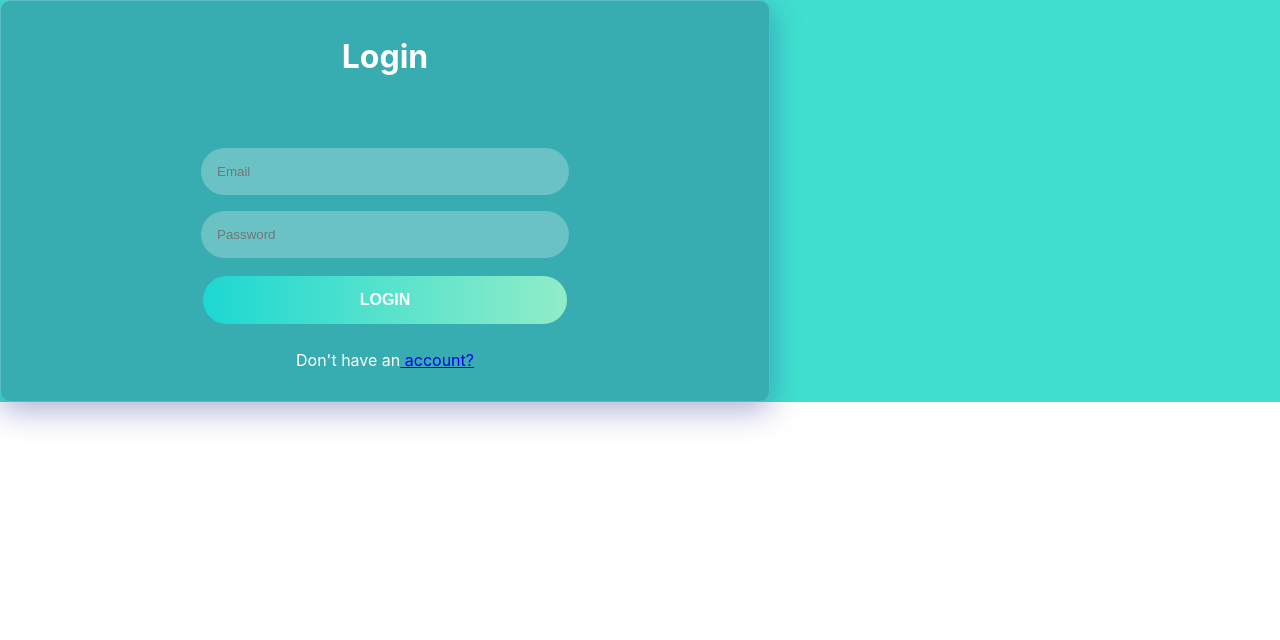
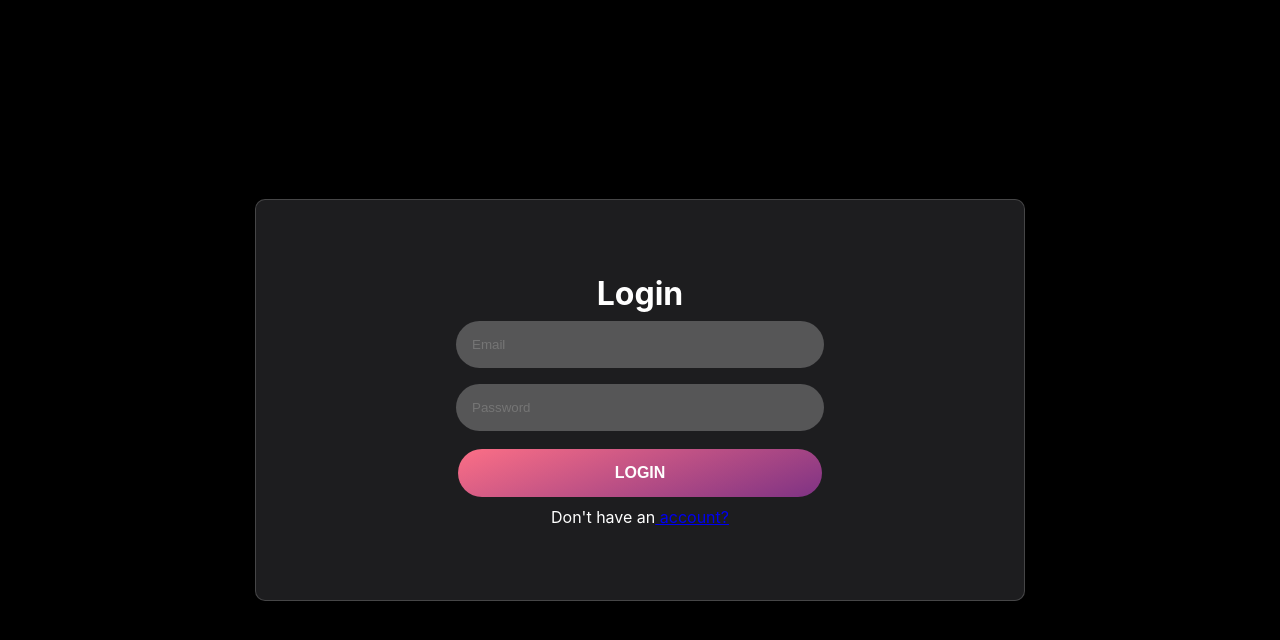
Before and after one commit to 007Steve/Music-Player-Frontend, a React (Create React App) app: page /login in a window 1280 px wide. Shown: the top 640 px of the page. Built offline with nearby package versions, Linux system fonts and the light colour scheme; no server answers.

Commit message:
updated css

```diff
--- a/src/index.css
+++ b/src/index.css
@@ -1,3 +1,7 @@
+*{
+  margin: 0;
+  padding: 0;
+}
 body {
   margin: 0;
   font-family: -apple-system, BlinkMacSystemFont, 'Segoe UI', 'Roboto', 'Oxygen',
--- a/src/styles/Banner.css
+++ b/src/styles/Banner.css
@@ -44,18 +44,28 @@
   background-color: #ef680e;
   background-image: linear-gradient(0deg, #ef680e 0%, #f2a400 100%);
 }
-.Kupla{
+.Kupla {
   background-color: #fc6f86;
   background-image: linear-gradient(160deg, #fc6f86 0%, #220682 100%);
-
 }
-.chromonicci{
+.chromonicci {
   background-color: #2a5664;
   background-image: linear-gradient(0deg, #2a5664 0%, #4a9090 100%);
-
 }
-.Monma{
+.Monma {
   background-color: #1827eb;
   background-image: linear-gradient(0deg, #1827eb 0%, #f47bfc 100%);
+}
 
+@media only screen and (max-width: 600px) {
+  .banner__container {
+    width: 40%;
   }
+  .banner__image{
+
+height: 90px;
+  }
+  .banner__songInfo{
+    margin: 0;
+  }
+}
--- a/src/styles/Card.css
+++ b/src/styles/Card.css
@@ -12,7 +12,7 @@
   ); */
   border-radius: 10px;
   margin: 0.5rem;
-  /* max-width: 90vw; */
+width: 100vw;
 }
 .card:hover {
   cursor: pointer;
@@ -52,3 +52,9 @@
   margin-left: 0.5rem;
   text-align: center;
 }
+
+@media only screen and (max-width: 600px) {
+  .card {
+    width: 90vw;
+  }
+}
--- a/src/styles/Container.css
+++ b/src/styles/Container.css
@@ -5,8 +5,7 @@
 }
 .container__songContainer {
   background-color: crimson;
-  height: 39vh;
-  max-height: 59vh;
+  /* height: 50vh; */
   background: rgba(0, 0, 0, 0.25);
   backdrop-filter: blur(4px);
   -webkit-backdrop-filter: blur(4px);
@@ -15,3 +14,4 @@
 .container__songContainer::-webkit-scrollbar {
   display: none;
 }
+/* mobile */
--- a/src/styles/Form.css
+++ b/src/styles/Form.css
@@ -1,16 +1,14 @@
 .form__div {
   display: flex;
   justify-content: center;
-  background: rgba(36, 52, 102, 0.295);
-  box-shadow: 0 8px 32px 0 rgba(31, 38, 135, 0.37);
-  backdrop-filter: blur(4px);
-  -webkit-backdrop-filter: blur(4px);
+  background-color: #1d1d1f;
   border-radius: 10px;
   border: 1px solid rgba(255, 255, 255, 0.18);
   color: white;
   width: 60%;
+
 }
-.form__title{
+.form__title {
   text-align: center;
 }
 .form {
@@ -30,12 +28,14 @@ width: 50%;
   color: white;
 }
 
-.form__input:hover{
+.form__input:hover {
   box-shadow: 0 8px 32px 0 rgba(178, 180, 212, 0.37);
 }
 
-
-.btn-grad {background-image: linear-gradient(to right, #1CD8D2 0%, #93EDC7  51%, #1CD8D2  100%)}
+.btn-grad {
+  background-color: #fc6f86;
+  background-image: linear-gradient(160deg, #fc6f86 0%, #220682 100%);
+}
 .btn-grad {
   margin: 10px;
   padding: 15px 45px;
@@ -58,3 +58,12 @@ width: 50%;
   text-decoration: none;
   box-shadow: 0 0 20px #eee;
 }
+
+.form__error {
+  background-color: #e90000;
+  background-image: linear-gradient(160deg, #e90000 0%, #ff3d3d 100%);
+  border-radius: 1em;
+}
+.form__link{
+  color: #fff;
+}
--- a/src/styles/Home.css
+++ b/src/styles/Home.css
@@ -1,8 +1,13 @@
 .home {
+  display: flex;
+  flex-direction: column;
+  justify-content: space-between;
+  min-height: 100vh;
 }
 .home__container {
   display: flex;
   background-color: blueviolet;
+  min-height: 100vh;
 }
 .songContainer {
   display: flex;
--- a/src/styles/Login.css
+++ b/src/styles/Login.css
@@ -1,3 +1,7 @@
 .login{
-background-color: turquoise;
+    display: flex;
+    justify-content: center;
+    align-items:center ;
+    background-color: #000000;
+    min-height: 100vh;
 }
--- a/src/styles/Options.css
+++ b/src/styles/Options.css
@@ -18,3 +18,10 @@
 .options__icon {
   margin: 1rem;
 }
+
+
+@media only screen and (max-width: 600px) {
+  .options {
+   display: none;
+  }
+}
--- a/src/styles/Player.css
+++ b/src/styles/Player.css
@@ -4,17 +4,13 @@
   /* justify-content: space-between; */
   background-color: #181818;
   color: rgb(255, 255, 255);
-  position: absolute;
-  bottom: 0;
-  min-width: 100vw;
-  z-index: 100px;
+  width: 100vw;
   border-top: 1px solid rgba(179, 176, 176, 0.116);
 }
 .player__left {
   display: flex;
   align-items: center;
   min-width: 20%;
-
 }
 .player__songInfo {
   display: flex;
--- a/src/styles/Sidebar.css
+++ b/src/styles/Sidebar.css
@@ -33,3 +33,9 @@
 h4 {
   margin-left: 0.5rem;
 }
+
+@media only screen and (max-width: 600px) {
+  .sidebar {
+    display: none;
+  }
+}
--- a/src/styles/signup.css
+++ b/src/styles/signup.css
@@ -2,6 +2,6 @@
     display: flex;
     justify-content: center;
     align-items:center ;
-    background-image: url('https://encrypted-tbn0.gstatic.com/images?q=tbn:ANd9GcTCMjbCb5DQ653ZfSnQSYwIFNQTFuVfhAtKdA&usqp=CAU');
+    background-color: #000000;
     min-height: 100vh;
 }
```
Lines whose indentation alone changed are shown as unchanged.
